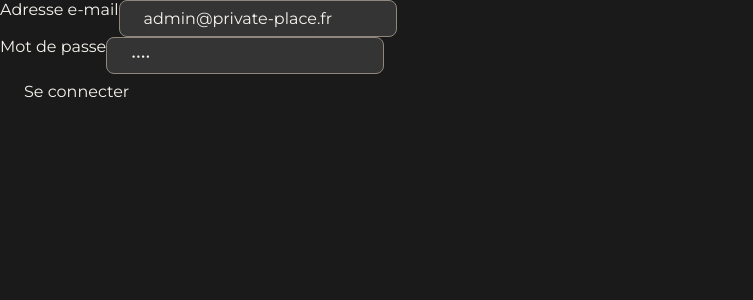
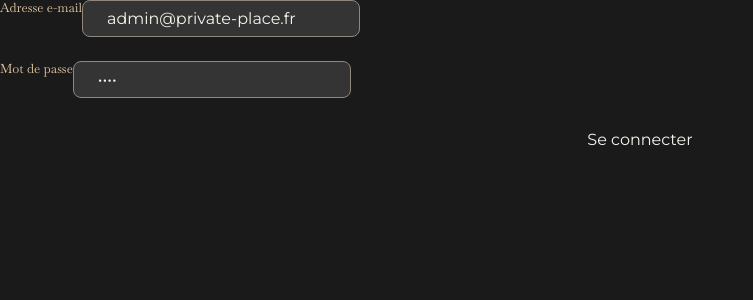
Before and after one commit to kevinmarlin-alt/Devoir-Bilan-DWWM, a Vue app in the folder admin/: page /login in a window 1280 px wide. Shown: the top 300 px of the page, without its empty margins (0-753 px from the left). Built offline with nearby package versions, Linux system fonts and the light colour scheme; no server answers; the HTML template or start-up script is replaced by a standard one.

Commit message:
feat(styles): update CSS variables

```diff
--- a/admin/public/assets/styles/reset.css
+++ b/admin/public/assets/styles/reset.css
@@ -1,3 +1,7 @@
+* {
+    box-sizing: border-box;
+}
+
 body {
     min-height: 100vh;
     line-height: 1.2;
--- a/admin/public/assets/styles/style.css
+++ b/admin/public/assets/styles/style.css
@@ -33,11 +33,16 @@
   --white: #ffffff;
   --disable: #E1E1E1;
 
+  --label-color: var(--champagne);
+  --button-color-disable: var(--taupe-warm);
+
   /* Spacer */
   --space-small: 0.5rem;
   --space-medium: 1rem;
   --space-large: 1.5rem;
   --letter-space: 0.7em;
+  --app-spacer: 2rem;
+  --form-spacer: 1.5rem;
 
   /* Radius */
   --radius-small: 0.25em;
@@ -54,6 +59,7 @@
   --baseline-color: var(--champagne);
   --button-background-primary: var(--champagne);
   --button-background-secondary: var(--black);
+  --button-background-disable: var(--disable);
   --card-success-background: var(--green-dark);
   --card-failed-background: var(--red-dark);
 }
@@ -70,11 +76,30 @@ h1 {
   font-size: 3rem;
 }
 
+form {
+  display: flex;
+  flex-direction: column;
+  gap: var(--form-spacer);
+  width: 100%;
+}
+
+.input-group {
+  display: flex;
+  flex-direction: column;
+}
+
+label {
+  font-family: "Baskervville Regular", serif;
+  font-size: 0.8rem;
+  color: var(--label-color);
+  margin-bottom: var(--space-small);
+}
+
 input {
   background-color: var(--input-background);
   border-radius: var(--radius-medium);
   padding: var(--space-small) var(--space-large);
-  border: 1px solid var(--input-border-color)
+  border: 1px solid var(--input-border-color);
 }
 
 button {
@@ -94,6 +119,12 @@ button:hover {
   color: var(--black-900);
 }
 
+.button-primary:disabled {
+  background-color: var(--button-background-disable);
+  color: var(--button-color-disable);
+  cursor: default;
+}
+
 .button-secondary {
   background-color: var(--button-background-secondary);
   border: 1px solid var(--input-border-color)
```
